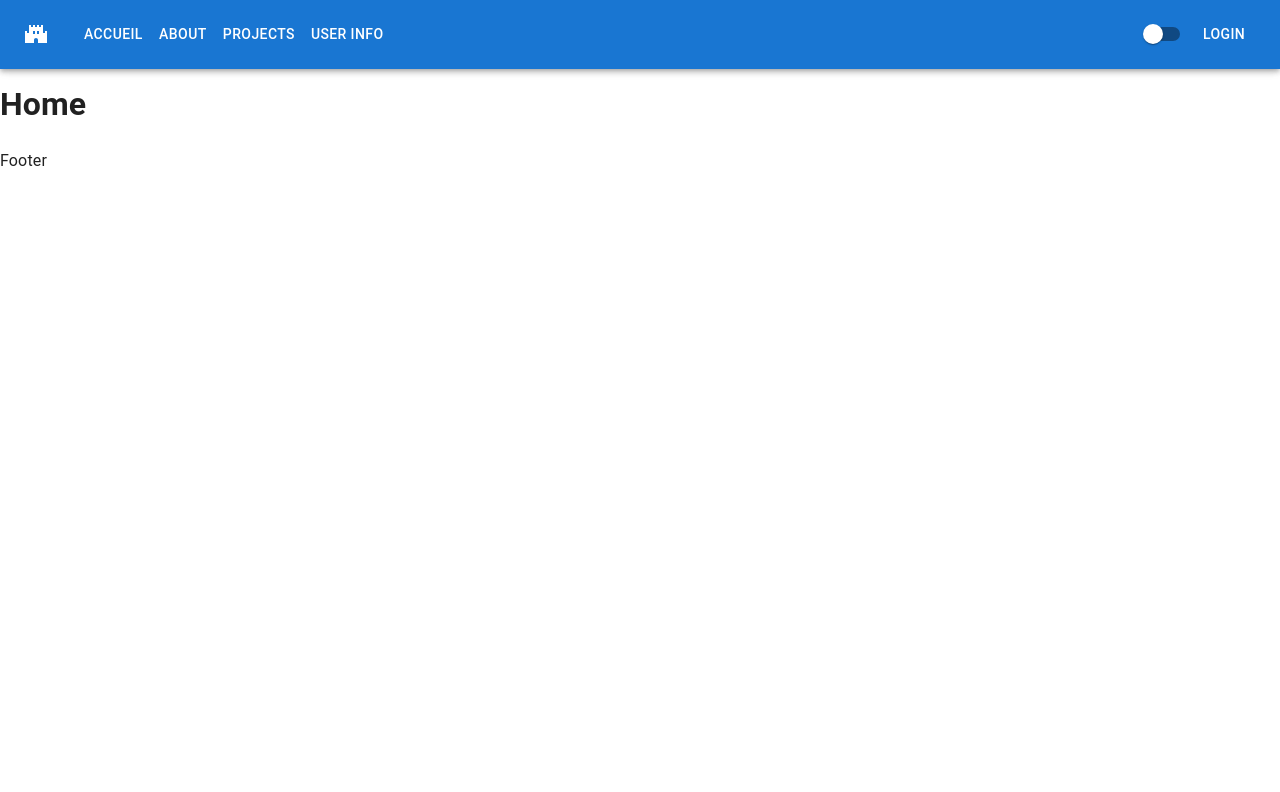
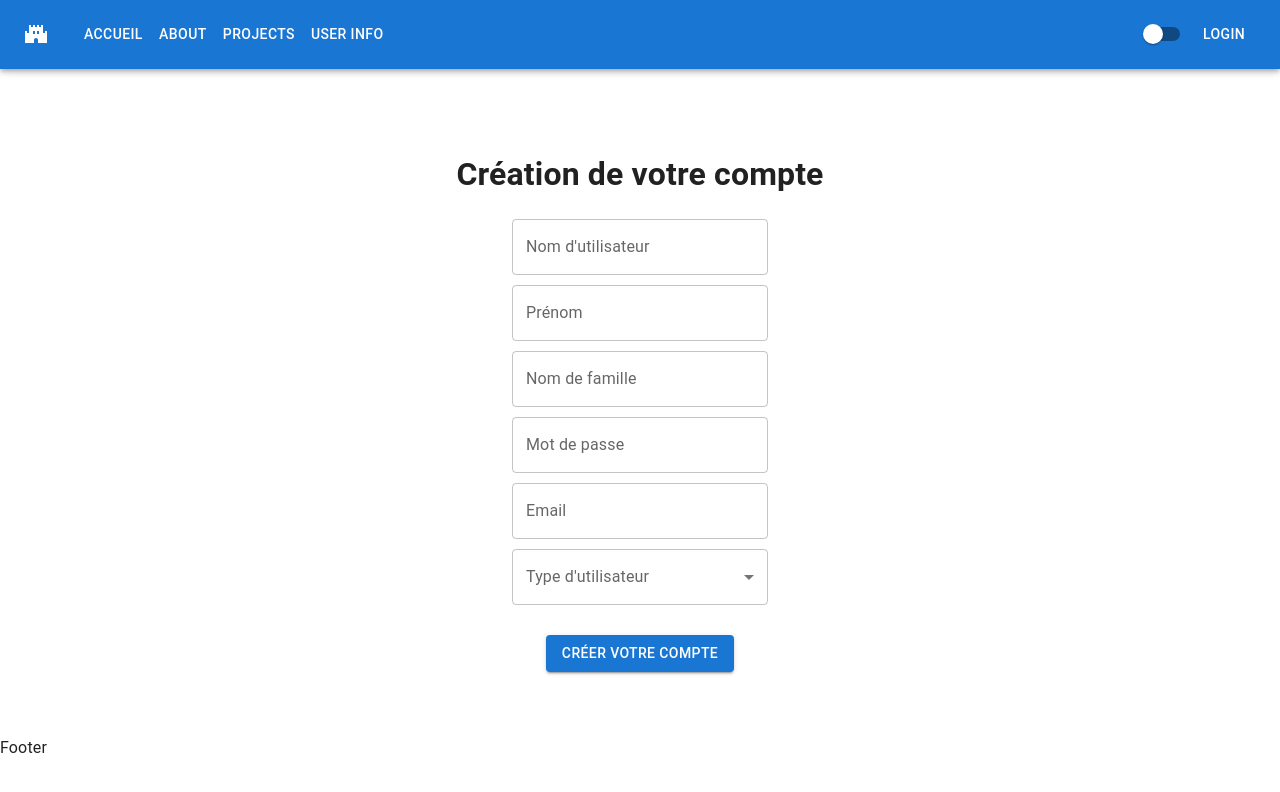
Before and after one commit to IUT-Blagnac/sae-5-1-01-phase4-cafe-noisette, a React (Create React App) app in the folder sae-front/: page /login/createAccount in a window 1280 px wide. Shown: the top 792 px of the page. Built offline with nearby package versions, Linux system fonts and the light colour scheme.

Commit message:
+ fields Compte + add error if 1Field notCompleted

```diff
--- a/sae-front/src/pages/CreateAccount.tsx
+++ b/sae-front/src/pages/CreateAccount.tsx
@@ -1,8 +1,131 @@
+import React, { useState, ChangeEvent } from "react";
+import { useNavigate } from "react-router-dom";
+import Button from "@mui/material/Button";
+import TextField from "@mui/material/TextField";
+import MenuItem from "@mui/material/MenuItem";
 
 function CreateAccount() {
+  const [username, setUsername] = useState("");
+  const [firstName, setFirstName] = useState("");
+  const [lastName, setLastName] = useState("");
+  const [password, setPassword] = useState("");
+  const [email, setEmail] = useState("");
+  const [role, setRole] = useState("");
+  const [error, setError] = useState("");
+  const navigate = useNavigate();
+
+  const handleChange = (event: ChangeEvent<HTMLInputElement>) => {
+    const { name, value } = event.target;
+    switch (name) {
+      case "username":
+        setUsername(value);
+        break;
+      case "firstName":
+        setFirstName(value);
+        break;
+      case "lastName":
+        setLastName(value);
+        break;
+      case "password":
+        setPassword(value);
+        break;
+      case "email":
+        setEmail(value);
+        break;
+      case "role":
+        setRole(value);
+        break;
+      default:
+        break;
+    }
+  };
+
+  const handleSubmit = () => {
+    if (!username || !firstName || !lastName || !password || !email || !role) {
+      setError("Veuillez remplir tous les champs.");
+      return;
+    }
+
+    setError("");
+
+    console.log("Username:", username);
+    console.log("First Name:", firstName);
+    console.log("Last Name:", lastName);
+    console.log("Password:", password);
+    console.log("Email:", email);
+    console.log("Role:", role);
+  };
+
+  const commonTextFieldStyle = {
+    width: '20%',
+    marginBottom: 10,
+  };
+
+  const roleTextFieldStyle = {
+    ...commonTextFieldStyle,
+    marginBottom: 30,
+  };
+
   return (
-    <div>
-      <h1>Home</h1>
+    <div style={{ display: "flex", flexDirection: "column", alignItems: "center", justifyContent: "center", height: "80vh" }}>
+      <h1>Création de votre compte</h1>
+      <TextField
+        name="username"
+        label="Nom d'utilisateur"
+        variant="outlined"
+        style={commonTextFieldStyle}
+        value={username}
+        onChange={handleChange}
+      />
+      <TextField
+        name="firstName"
+        label="Prénom"
+        variant="outlined"
+        style={commonTextFieldStyle}
+        value={firstName}
+        onChange={handleChange}
+      />
+      <TextField
+        name="lastName"
+        label="Nom de famille"
+        variant="outlined"
+        style={commonTextFieldStyle}
+        value={lastName}
+        onChange={handleChange}
+      />
+      <TextField
+        name="password"
+        label="Mot de passe"
+        variant="outlined"
+        type="password"
+        style={commonTextFieldStyle}
+        value={password}
+        onChange={handleChange}
+      />
+      <TextField
+        name="email"
+        label="Email"
+        variant="outlined"
+        style={commonTextFieldStyle}
+        value={email}
+        onChange={handleChange}
+      />
+      <TextField
+        name="role"
+        select
+        label="Type d'utilisateur"
+        variant="outlined"
+        style={roleTextFieldStyle}
+        value={role}
+        onChange={handleChange}
+      >
+        <MenuItem value="TEACHER">Teacher</MenuItem>
+        <MenuItem value="STUDENT">Student</MenuItem>
+        <MenuItem value="CONTACT">Contact</MenuItem>
+        <MenuItem value="ADMIN">Admin</MenuItem>
+      </TextField>
+      {error && <p style={{ color: 'red' }}>{error}</p>}
+      <Button variant="contained" onClick={handleSubmit}>Créer votre compte</Button>
     </div>
   );
 }
```
